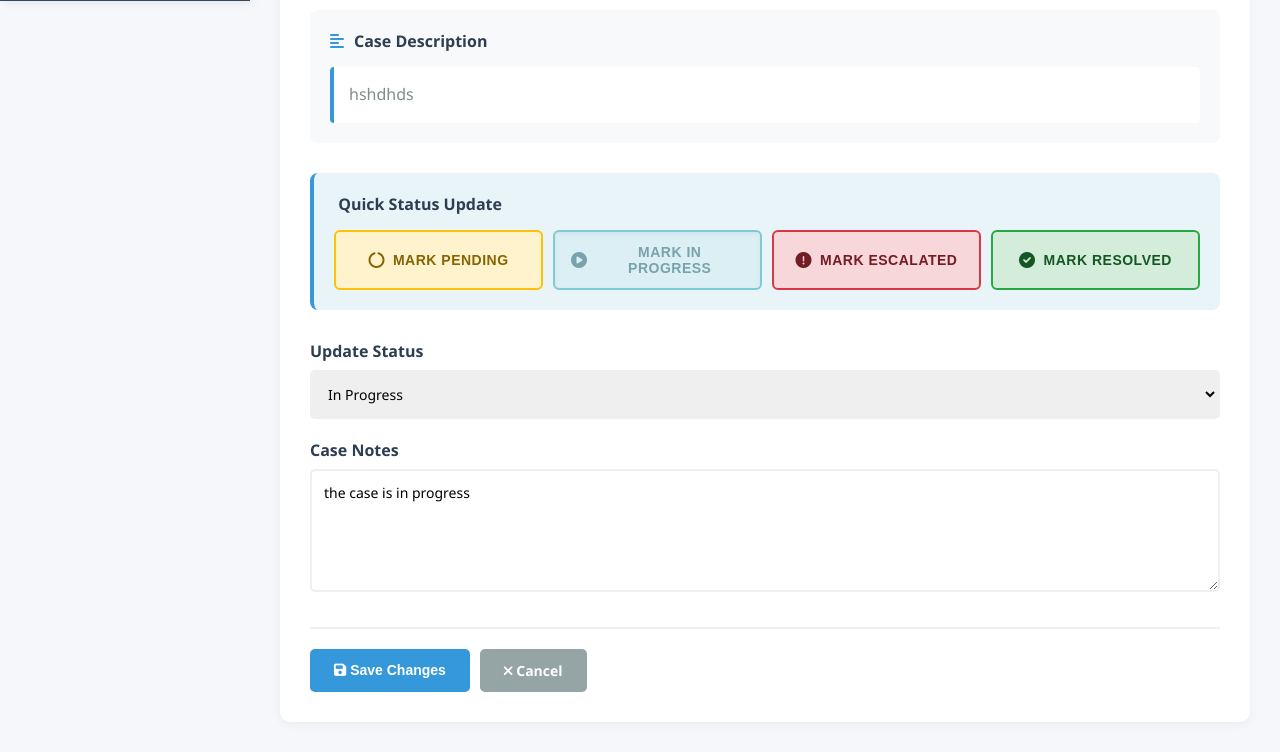
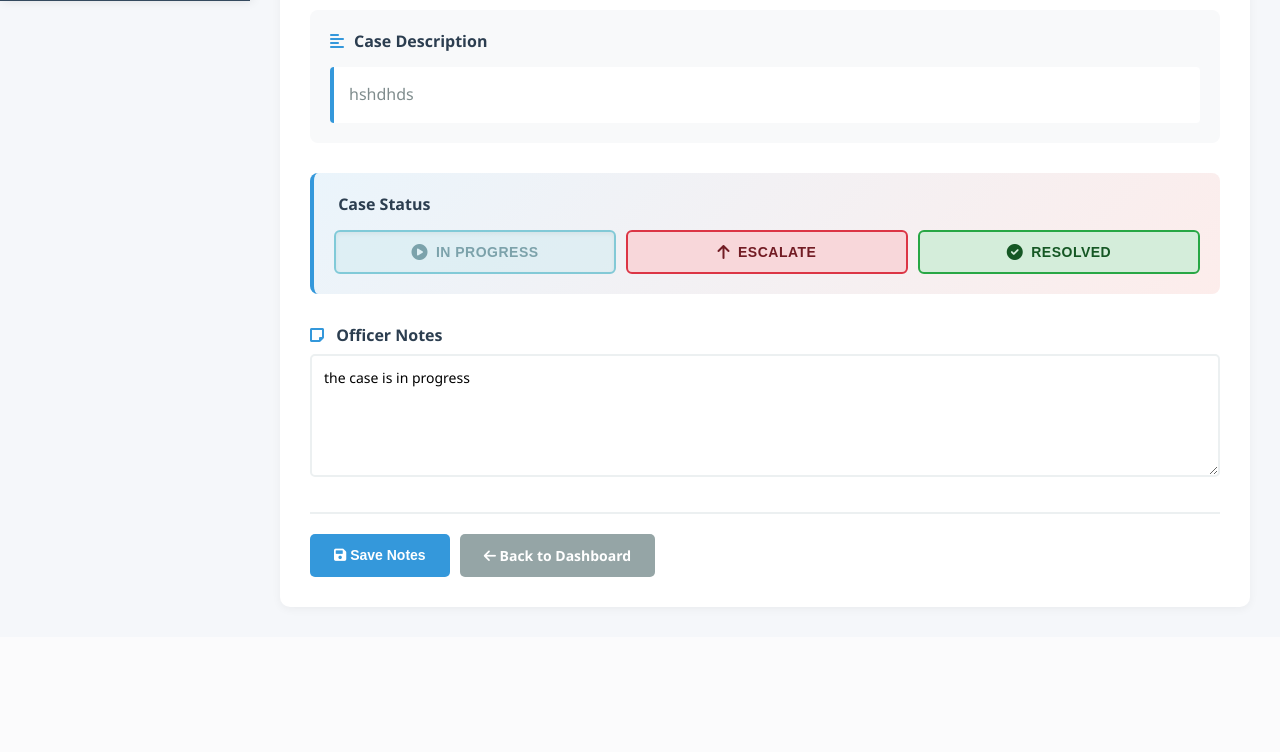
Before and after one commit to Eliot1001/land-_dispute_system, a Django app: page /case/15/ in a window 1280 px wide. Shown: the part 799-1551 px from the top of the page. After the commit the page ends 1408 px from the top, so only its background shows below. Run offline with Django 5.2, Linux system fonts and the light colour scheme; a user stored in the database is signed in; data comes from the database, SQL or seed files in the repository; data that the repository does not hold is empty; parts of the project's set-up code (start-up, migrations or seed data) failed here and were passed over.

Commit message:
Improve: Simplify officer case status buttons - remove 'Mark' word, show only key actions (In Progress, Escalate, Resolved), and remove dropdown form

```diff
--- a/trackingsystem/landsystem/templates/case_detail.html
+++ b/trackingsystem/landsystem/templates/case_detail.html
@@ -446,49 +446,35 @@
                 </div>
 
                 <!-- Quick Status Actions -->
-                <div style="background: #e8f4f8; padding: 20px; border-radius: 8px; margin-bottom: 30px; border-left: 4px solid #3498db;">
+                <div style="background: linear-gradient(135deg, rgba(52, 152, 219, 0.1) 0%, rgba(231, 76, 60, 0.1) 100%); padding: 20px; border-radius: 8px; margin-bottom: 30px; border-left: 4px solid #3498db;">
                     <h3 style="margin-bottom: 15px; color: #2c3e50; font-size: 16px;">
-                        <i class="fas fa-lightning-bolt"></i> Quick Status Update
+                        <i class="fas fa-lightning-bolt"></i> Case Status
                     </h3>
-                    <div style="display: grid; grid-template-columns: repeat(auto-fit, minmax(150px, 1fr)); gap: 10px;">
+                    <div style="display: grid; grid-template-columns: repeat(auto-fit, minmax(140px, 1fr)); gap: 10px;">
                         <form method="POST" action="{% url 'update_case_status' case.id %}" style="display: contents;">
                             {% csrf_token %}
 
-                            <button type="submit" name="status" value="pending" class="status-btn status-btn-pending" {% if case.status == 'pending' %}disabled{% endif %}>
-                                <i class="fas fa-circle-notch"></i> Mark Pending
+                            <button type="submit" name="status" value="in_progress" class="status-btn status-btn-progress" {% if case.status == 'in_progress' %}disabled{% endif %} title="Set case as In Progress">
+                                <i class="fas fa-play-circle"></i> In Progress
                             </button>
 
-                            <button type="submit" name="status" value="in_progress" class="status-btn status-btn-progress" {% if case.status == 'in_progress' %}disabled{% endif %}>
-                                <i class="fas fa-play-circle"></i> Mark In Progress
+                            <button type="submit" name="status" value="escalated" class="status-btn status-btn-escalated" {% if case.status == 'escalated' %}disabled{% endif %} title="Escalate to higher level">
+                                <i class="fas fa-arrow-up"></i> Escalate
                             </button>
 
-                            <button type="submit" name="status" value="escalated" class="status-btn status-btn-escalated" {% if case.status == 'escalated' %}disabled{% endif %}>
-                                <i class="fas fa-exclamation-circle"></i> Mark Escalated
-                            </button>
-
-                            <button type="submit" name="status" value="resolved" class="status-btn status-btn-resolved" {% if case.status == 'resolved' %}disabled{% endif %}>
-                                <i class="fas fa-check-circle"></i> Mark Resolved
+                            <button type="submit" name="status" value="resolved" class="status-btn status-btn-resolved" {% if case.status == 'resolved' %}disabled{% endif %} title="Mark case as resolved">
+                                <i class="fas fa-check-circle"></i> Resolved
                             </button>
                         </form>
                     </div>
                 </div>
 
-                <!-- Case Update Form -->
+                <!-- Case Notes Form -->
                 <form method="POST">
                     {% csrf_token %}
                     <div class="form-group">
-                        <label for="status">Update Status</label>
-                        <select name="status" id="status">
-                            <option value="pending" {% if case.status == 'pending' %}selected{% endif %}>Pending</option>
-                            <option value="in_progress" {% if case.status == 'in_progress' %}selected{% endif %}>In Progress</option>
-                            <option value="escalated" {% if case.status == 'escalated' %}selected{% endif %}>Escalated</option>
-                            <option value="resolved" {% if case.status == 'resolved' %}selected{% endif %}>Resolved</option>
-                        </select>
-                    </div>
-
-                    <div class="form-group">
-                        <label for="notes">Case Notes</label>
-                        <textarea name="notes" id="notes" rows="5" placeholder="Add notes about this case...">{{ case.notes }}</textarea>
+                        <label for="notes"><i class="fas fa-sticky-note" style="color: #3498db; margin-right: 8px;"></i> Officer Notes</label>
+                        <textarea name="notes" id="notes" rows="5" placeholder="Add case notes, findings, or observations..." style="padding: 12px; border: 2px solid #ecf0f1; border-radius: 5px; font-size: 14px; font-family: inherit;">{{ case.notes }}</textarea>
                     </div>
 
                     {% if case.documents.all %}
@@ -523,10 +509,10 @@
 
                     <div class="action-buttons">
                         <button type="submit" class="btn btn-primary">
-                            <i class="fas fa-save"></i> Save Changes
+                            <i class="fas fa-save"></i> Save Notes
                         </button>
                         <a href="{% url 'dashboard' %}" class="btn" style="background: #95a5a6; color: white;">
-                            <i class="fas fa-times"></i> Cancel
+                            <i class="fas fa-arrow-left"></i> Back to Dashboard
                         </a>
                     </div>
                 </form>
```
